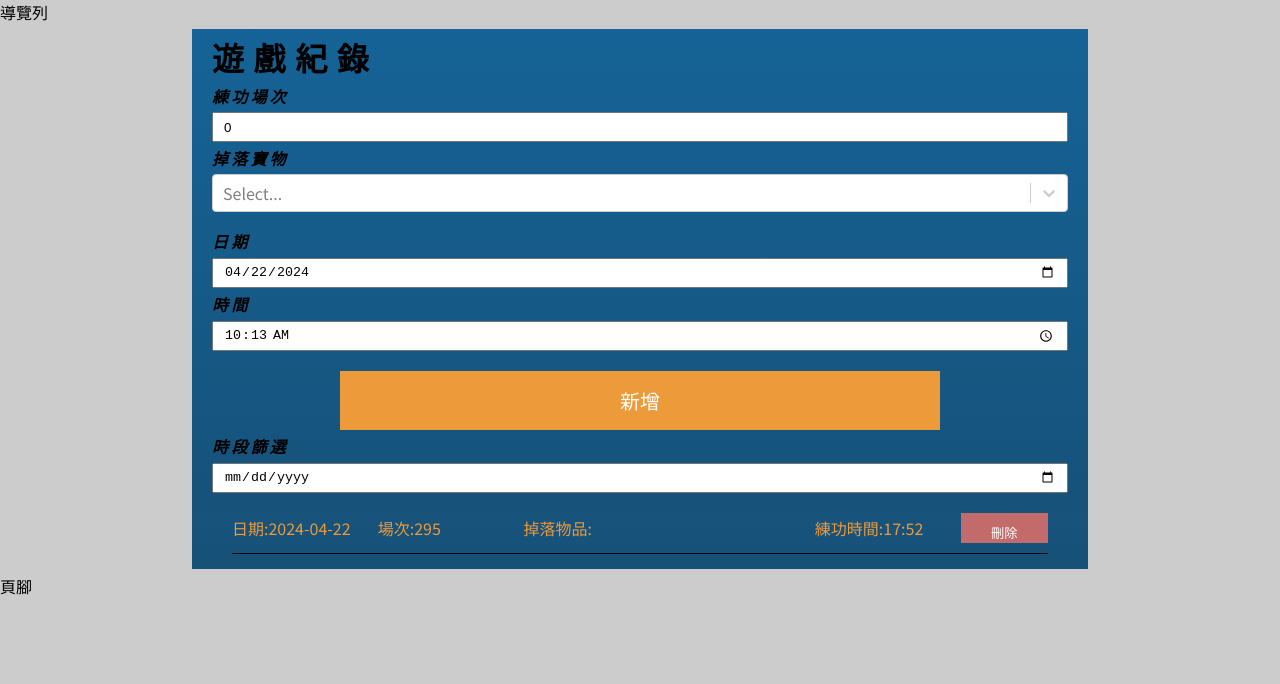
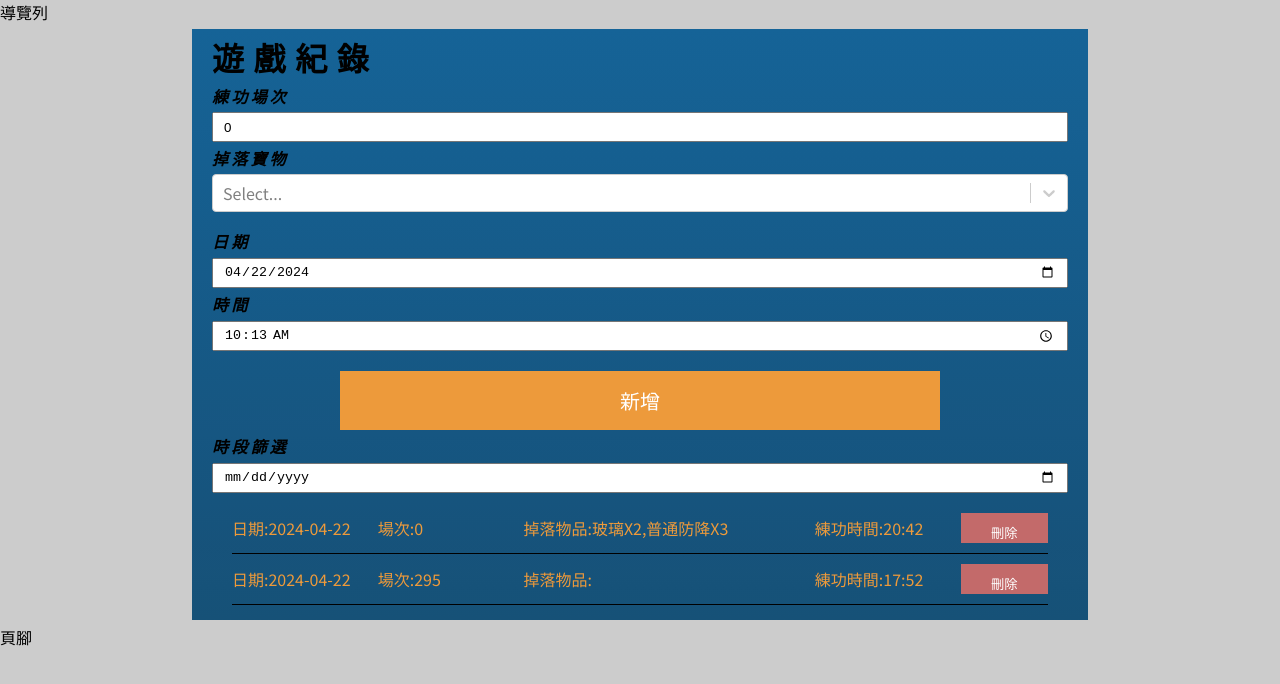
Before and after one commit to laughterhao/todolist, a Next.js app: page / in a window 1280 px wide. Shown: the top 684 px of the page. Built offline with nearby package versions, Linux system fonts and the light colour scheme; data requests are answered from the project's data file.

Commit message:
add server.js

```diff
--- a/db.json
+++ b/db.json
@@ -2,6 +2,27 @@
   "post": [
     {
       "data": [
+        {
+          "uid": "1b2548b0-f432-47dc-8ef2-3831508a2825",
+          "id": 2,
+          "num": 0,
+          "treasure": [
+            {
+              "id": 1,
+              "value": "玻璃",
+              "label": "玻璃",
+              "count": 2
+            },
+            {
+              "id": 3,
+              "value": "普通防降",
+              "label": "普通防降",
+              "count": 3
+            }
+          ],
+          "date": "2024-04-22",
+          "time": "20:42"
+        },
         {
           "uid": "89623a8f-8033-4f26-82d1-cf7fb6e9f6e8",
           "id": 2,
```
Also changed, not shown: server.js (added, +12 -0 lines).
